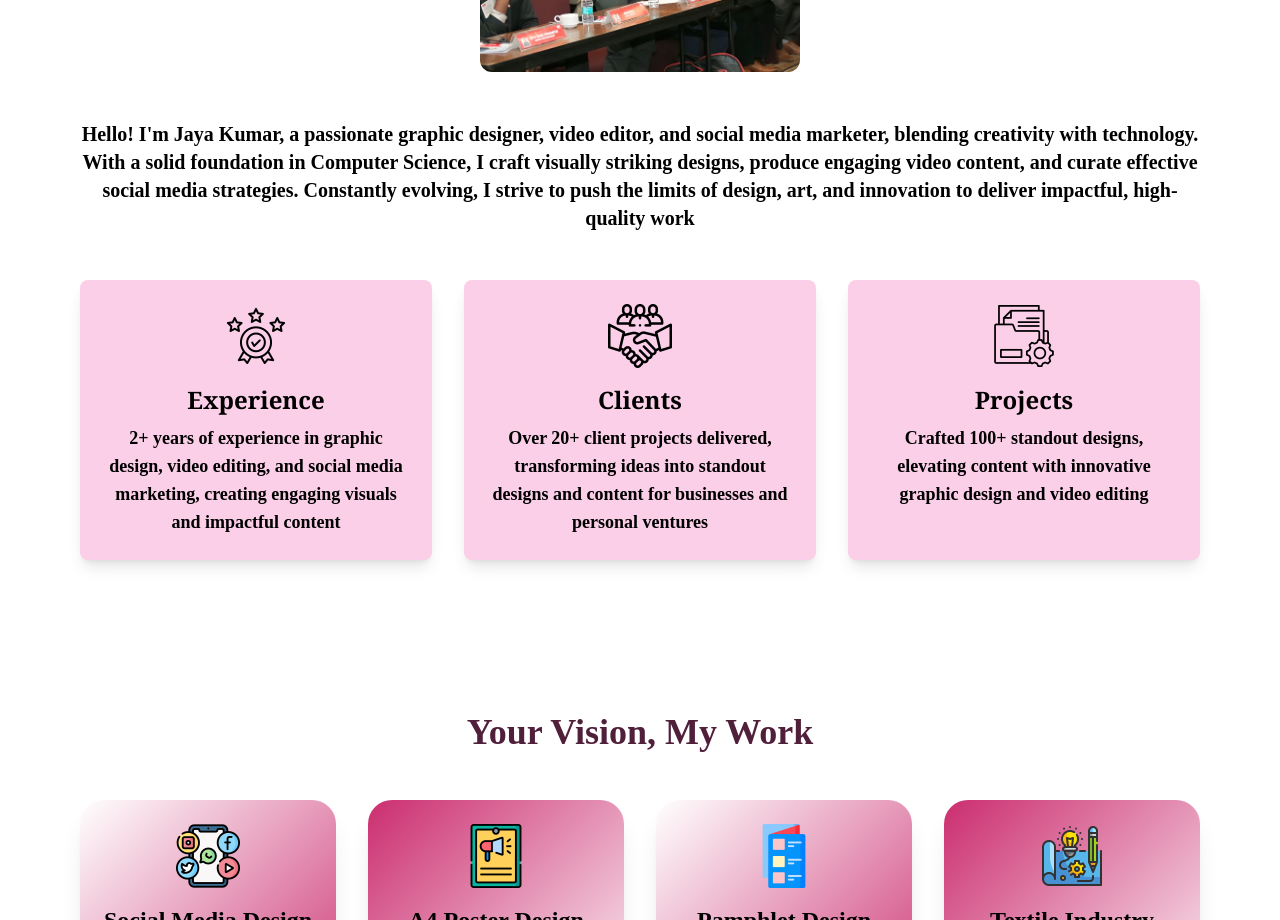
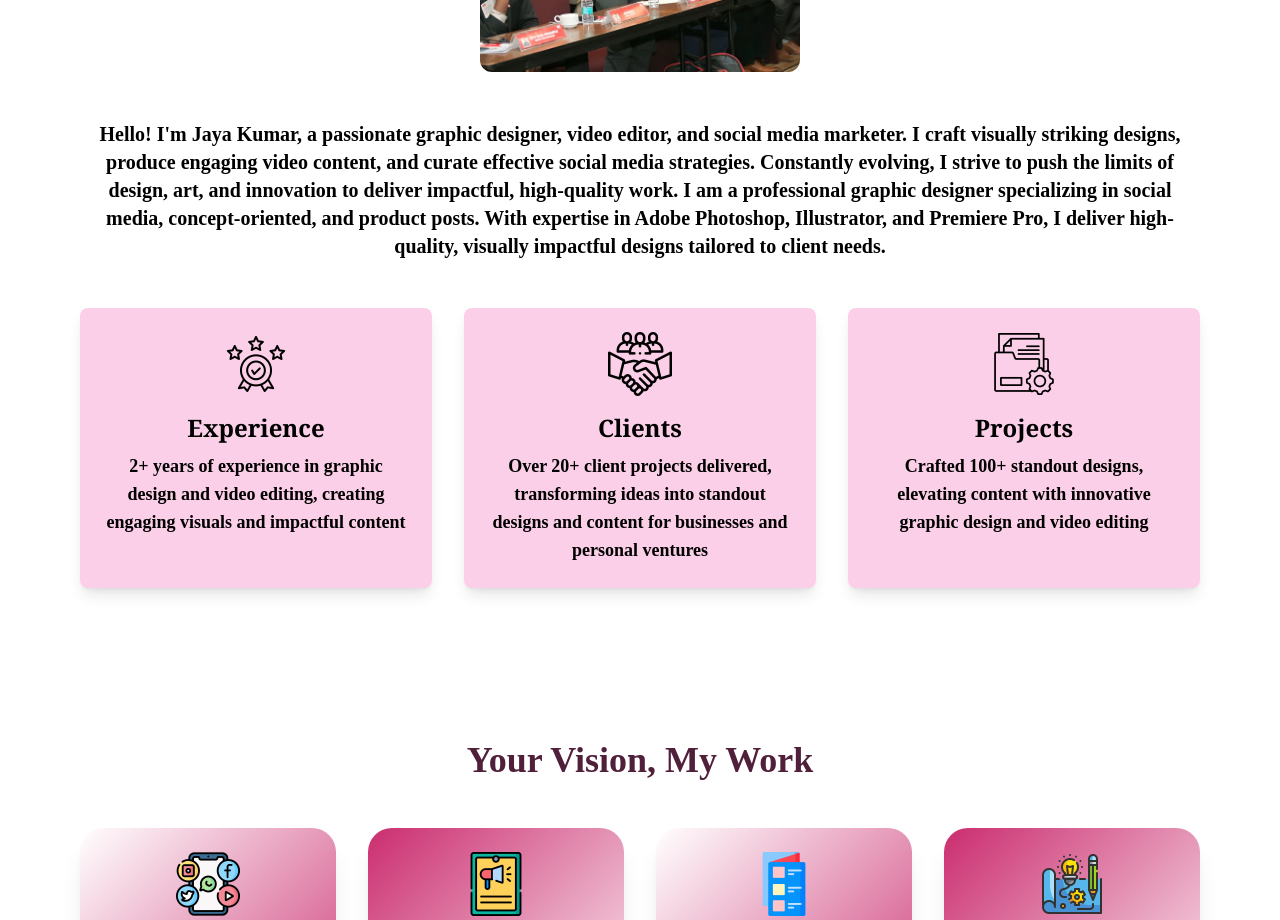
Before and after one commit to Gowtham-K23/Portfolio-Jaya-Kumar, a React (Vite) app: page / in a window 1280 px wide. Shown: the part 1180-2100 px from the top of the page. Built offline with nearby package versions, Linux system fonts and the light colour scheme; a web font is replaced by a local one.

Commit message:
changes made in the file

```diff
--- a/src/components/About.jsx
+++ b/src/components/About.jsx
@@ -18,14 +18,14 @@ const About = () => {
         <img src = {Hero1Img} alt = "profile" type = "image/png" className = 'w-80 h-96 rounded-xl transform transition-transform duration-300 hover:scale-105' />
         </div>
 
-        <p className='text-center mt-6 px-4 md:px-20 text-xl font-bold font-montserrat text-black'>Hello! I'm Jaya Kumar, a passionate graphic designer, video editor, and social media marketer, blending creativity with technology. With a solid foundation in Computer Science, I craft visually striking designs, produce engaging video content, and curate effective social media strategies. Constantly evolving, I strive to push the limits of design, art, and innovation to deliver impactful, high-quality work</p>
+        <p className='text-center mt-6 px-4 md:px-20 text-xl font-bold font-montserrat text-black'>Hello! I'm Jaya Kumar, a passionate graphic designer, video editor, and social media marketer. I craft visually striking designs, produce engaging video content, and curate effective social media strategies. Constantly evolving, I strive to push the limits of design, art, and innovation to deliver impactful, high-quality work. I am a professional graphic designer specializing in social media, concept-oriented, and product posts. With expertise in Adobe Photoshop, Illustrator, and Premiere Pro, I deliver high-quality, visually impactful designs tailored to client needs.</p>
 
         <div className='grid grid-cols:1 sm:grid-cols-3 lg:grid-cols-3 gap-8 mt-12 px-4 md:px-20'>
 
             <div className = 'flex flex-col items-center bg-pink-200 p-6 rounded-lg shadow-lg hover:shadow-2xl transform transition-all duration-300 hover:scale-105'>
                 <img src = {ExperienceImg} alt = "Experience" type = "image/png" className = 'w-16 h-16 mb-4'/>
                 <h3 className='text-2xl font-semibold font-serif mb-2'>Experience</h3>
-                <p className='text-center text-lg font-semibold text-black font-montserrat'>2+ years of experience in graphic design, video editing, and social media marketing, creating engaging visuals and impactful content</p>
+                <p className='text-center text-lg font-semibold text-black font-montserrat'>2+ years of experience in graphic design and video editing, creating engaging visuals and impactful content</p>
             </div>
 
             <div className = 'flex flex-col items-center bg-pink-200 p-6 rounded-lg shadow-lg hover:shadow-2xl transform transition-all duration-300 hover:scale-105'>
```
